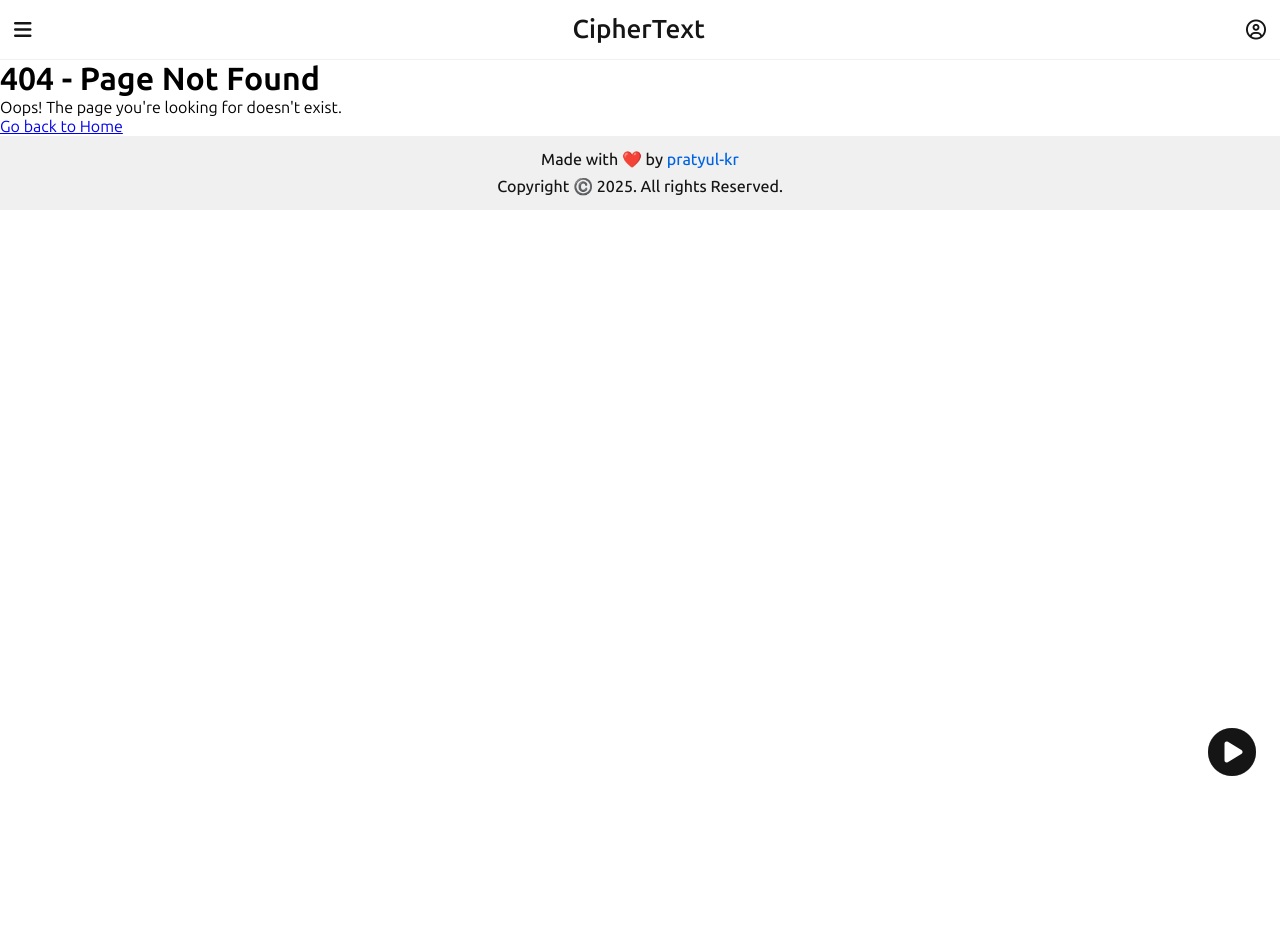
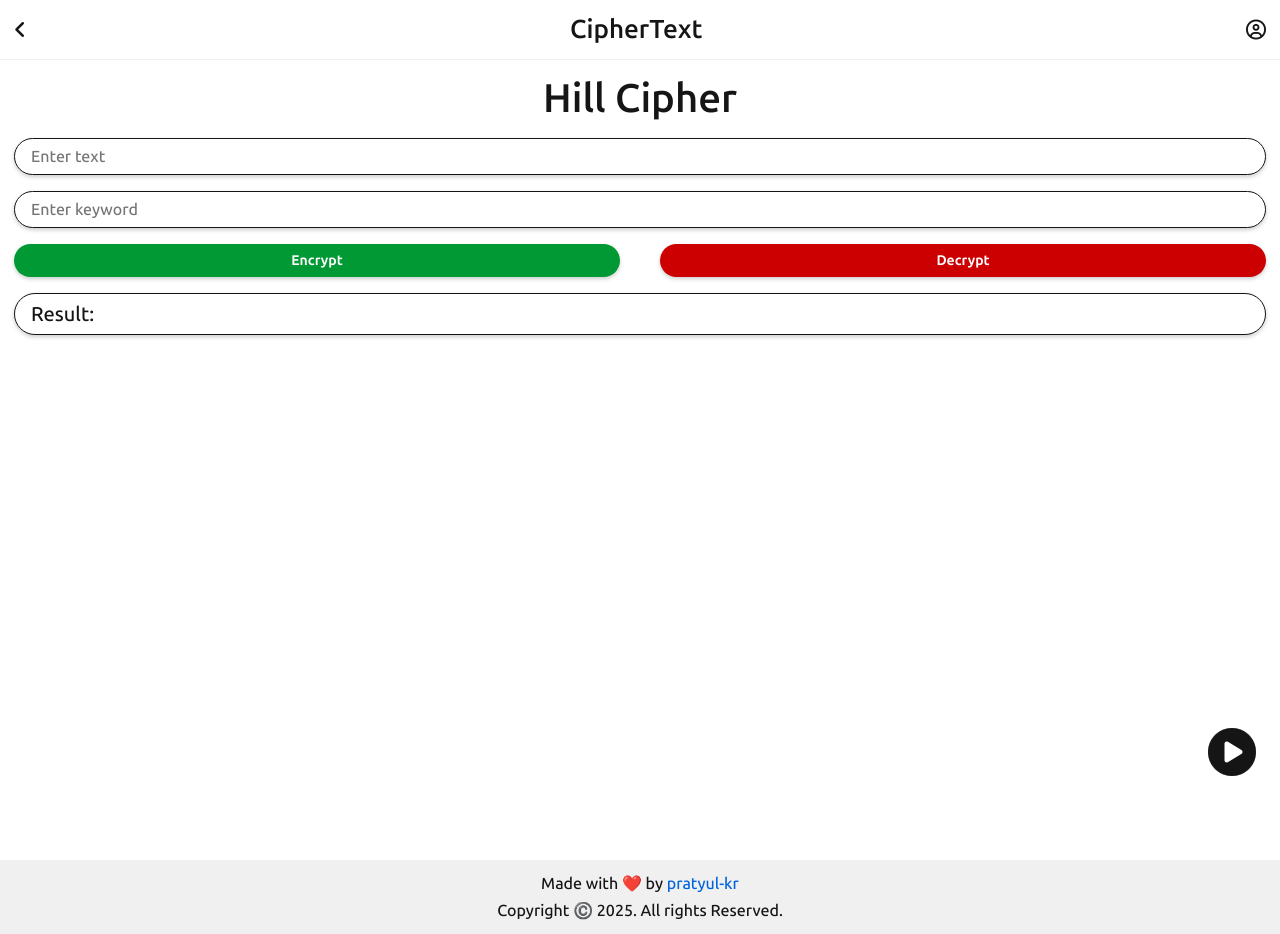
Before and after one commit to pratyul-kr/CipherText, a React (Vite) app: page /hill in a window 1280 px wide. Before the commit this address had no page. Before the commit the page ends 800 px from the top, so only its background shows below. Built offline with nearby package versions, Linux system fonts and the light colour scheme.

Commit message:
Updated code on Replit

```diff
--- a/src/App.jsx
+++ b/src/App.jsx
@@ -6,6 +6,7 @@ import Music from './components/Music';
 import Home from './pages/Home';
 import Cipher1 from './pages/Cipher1';
 import Cipher2 from './pages/Cipher2';
+import Cipher3 from './pages/Cipher3';
 import NotFound from './pages/NotFound';
 
 function App() {
@@ -16,6 +17,7 @@ function App() {
         <Route path="/" element={<Home />} />
         <Route path="/caesar" element={<Cipher1 />} />
         <Route path="/playfair" element={<Cipher2 />} />
+        <Route path="/hill" element={<Cipher3 />} />
         <Route path="*" element={<NotFound />} />
       </Routes>
       <Music />
--- a/src/components/Music.module.css
+++ b/src/components/Music.module.css
@@ -11,6 +11,11 @@
   z-index: 100;
   height: 3rem;
   width: 3rem;
+  trasition: transform 0.3s ease;
+}
+
+.fab:active {
+  transform: scale(0.9);
 }
 
 .icon {
--- a/src/components/Navbar.jsx
+++ b/src/components/Navbar.jsx
@@ -1,13 +1,15 @@
-import React from 'react';
-import { Link } from 'react-router-dom';
-import navbarStyle from './Navbar.module.css';
+import React, { useEffect } from "react";
+import { Link } from "react-router-dom";
+import navbarStyle from "./Navbar.module.css";
 
 const Navbar = () => {
   return (
     <nav className={navbarStyle.nav}>
       <div className={navbarStyle.upper_nav}>
-        <i className={`fa-solid fa-bars ${navbarStyle.icon}`}></i>
-        <Link to="/" className={navbarStyle.logo}>CipherText</Link>
+        <i className={`fa-solid fa-angle-left ${navbarStyle.icon}`}></i>
+        <Link to="/" className={navbarStyle.logo}>
+          CipherText
+        </Link>
         <i className={`fa-regular fa-user-circle ${navbarStyle.icon}`}></i>
       </div>
     </nav>
--- a/src/components/Navbar.module.css
+++ b/src/components/Navbar.module.css
@@ -1,10 +1,14 @@
 .nav {
+  position: sticky;
+  top: 0;
+  z-index: 100;
   display: flex;
   flex-direction: column;
   background-color: rgb(255, 255, 255);
   padding-block: 0.875rem;
   padding-inline: 0.875rem;
   border-bottom: 1.5px solid rgb(240, 240, 240);
+  transition: background-color 0.3s ease;
 }
 
 .upper_nav {
@@ -20,9 +24,11 @@
   font-size: 1.625rem;
   text-decoration: none;
   color: rgb(21, 21, 21);
+  background: none;
 }
 
 .icon {
   color: rgb(21, 21, 21);
   font-size: 1.25rem;
+  background: none;
 }
--- a/src/pages/Cipher2.module.css
+++ b/src/pages/Cipher2.module.css
@@ -18,10 +18,12 @@
   padding-block: 0.5rem;
   padding-inline: 1rem;
   width: 100%;
-  border: 1.5px solid rgb(240, 240, 240);
+  border: 1.5px solid rgb(21, 21, 21);
   border-radius: 2rem;
-  font-size: 0.875rem;
-    font-weight: 400;
+  font-size: 1rem;
+  font-weight: 500;
+  box-shadow: 0 2px 4px rgba(0, 0, 0, 0.2);
+  font-family: "Ubuntu Sans", serif;
 }
 
 .button_group {
@@ -38,25 +40,41 @@
   border: none;
   border-radius: 2rem;
   color: rgb(255, 255, 255);
-  font-weight: 600;
+  font-weight: 700;
   font-size: 0.875rem;
   width: 100%;
+  font-family: "Ubuntu Sans", serif;
 }
 
 .encrypt {
   background-color: rgb(0, 153, 51);
+  box-shadow: 0 2px 4px rgba(0, 0, 0, 0.2);
+  trasition: transform 0.2s ease, box-shadow 0.2s ease;
+}
+
+.encrypt:active {
+  transform: scale(0.95);
+  box-shadow: 0 2px 4px rgba(0, 0, 0, 0.2);
 }
 
 .decrypt {
   background-color: rgb(204, 0, 0);
+  box-shadow: 0 2px 4px rgba(0, 0, 0, 0.2);
+  trasition: transform 0.2s ease, box-shadow 0.2s ease;
+}
+
+.decrypt:active {
+  transform: scale(0.95);
+  box-shadow: 0 2px 4px rgba(0, 0, 0, 0.2);
 }
 
 .result {
   color: rgb(21, 21, 21);
-  border: 1.5px solid rgb(240, 240, 240);
+  border: 1.5px solid rgb(21, 21, 21);
   padding-block: 0.5rem;
   padding-inline: 1rem;
   border-radius: 2rem;
-  font-weight: 600;
+  font-weight: 500;
   font-size: 1.25rem;
+  box-shadow: 0 2px 4px rgba(0, 0, 0, 0.2);
 }
--- /dev/null
+++ b/src/pages/Cipher3.jsx
@@ -0,0 +1,199 @@
+import React, { useState } from 'react';
+import cipher3Style from './Cipher3.module.css';
+
+// Helper Function: Calculate Modular Inverse
+const modInverse = (a, m) => {
+  a = a % m;
+  for (let x = 1; x < m; x++) {
+    if ((a * x) % m === 1) return x;
+  }
+  return -1;
+};
+
+// Helper Function: Calculate Determinant
+const calculateDeterminant = (matrix) => {
+  const size = matrix.length;
+  let det = 0;
+
+  if (size === 2) {
+    det = (matrix[0][0] * matrix[1][1] - matrix[0][1] * matrix[1][0]) % 26;
+  } else if (size === 3) {
+    det =
+      (matrix[0][0] * (matrix[1][1] * matrix[2][2] - matrix[1][2] * matrix[2][1]) -
+       matrix[0][1] * (matrix[1][0] * matrix[2][2] - matrix[1][2] * matrix[2][0]) +
+       matrix[0][2] * (matrix[1][0] * matrix[2][1] - matrix[1][1] * matrix[2][0])) % 26;
+  }
+
+  return (det + 26) % 26; // Handle negative determinants
+};
+
+// Helper Function: Calculate Adjugate Matrix
+const calculateAdjugate = (matrix) => {
+  const size = matrix.length;
+  const adjugate = Array.from({ length: size }, () => Array(size).fill(0));
+
+  if (size === 2) {
+    adjugate[0][0] = matrix[1][1];
+    adjugate[0][1] = -matrix[0][1];
+    adjugate[1][0] = -matrix[1][0];
+    adjugate[1][1] = matrix[0][0];
+  } else if (size === 3) {
+    for (let i = 0; i < size; i++) {
+      for (let j = 0; j < size; j++) {
+        const minor = [];
+        for (let x = 0; x < size; x++) {
+          if (x !== i) {
+            const row = [];
+            for (let y = 0; y < size; y++) {
+              if (y !== j) {
+                row.push(matrix[x][y]);
+              }
+            }
+            minor.push(row);
+          }
+        }
+        const minorDet = calculateDeterminant(minor);
+        adjugate[j][i] = ((i + j) % 2 === 0 ? minorDet : -minorDet + 26) % 26;
+      }
+    }
+  }
+
+  return adjugate;
+};
+
+// Helper Function: Inverse Matrix Calculation
+const calculateInverseMatrix = (matrix) => {
+  const det = calculateDeterminant(matrix);
+  const detInv = modInverse(det, 26);
+
+  if (detInv === -1) {
+    alert("Matrix is not invertible under mod 26.");
+    return null;
+  }
+
+  const adjugate = calculateAdjugate(matrix);
+  const size = matrix.length;
+  const inverseMatrix = Array.from({ length: size }, () => Array(size).fill(0));
+
+  for (let i = 0; i < size; i++) {
+    for (let j = 0; j < size; j++) {
+      inverseMatrix[i][j] = (adjugate[i][j] * detInv) % 26;
+      if (inverseMatrix[i][j] < 0) {
+        inverseMatrix[i][j] += 26;
+      }
+    }
+  }
+
+  return inverseMatrix;
+};
+
+// Main Component
+const Cipher3 = () => {
+  const [text, setText] = useState('');
+  const [keyword, setKeyword] = useState('');
+  const [result, setResult] = useState('');
+
+  // Function to generate the key matrix from keyword
+  const generateKeyMatrix = () => {
+    const sanitizedKeyword = keyword.toUpperCase().replace(/[^A-Z]/g, '');
+    const keyLength = sanitizedKeyword.length;
+
+    if (keyLength !== 4 && keyLength !== 9) {
+      alert("Keyword length must be 4 (2x2) or 9 (3x3)");
+      return null;
+    }
+
+    const matrixSize = Math.sqrt(keyLength);
+    const keyMatrix = [];
+
+    for (let i = 0; i < matrixSize; i++) {
+      keyMatrix.push([]);
+      for (let j = 0; j < matrixSize; j++) {
+        const charIndex = i * matrixSize + j;
+        keyMatrix[i][j] = sanitizedKeyword.charCodeAt(charIndex) - 65;
+      }
+    }
+
+    return keyMatrix;
+  };
+
+  // Function to encrypt or decrypt
+  const transformText = (isEncrypt) => {
+    const matrix = generateKeyMatrix();
+    if (!matrix) return;
+
+    const size = matrix.length;
+    const inverseMatrix = isEncrypt ? null : calculateInverseMatrix(matrix);
+    if (!isEncrypt && !inverseMatrix) return;
+
+    const sanitizedText = text.toUpperCase().replace(/[^A-Z]/g, '');
+    let paddedText = sanitizedText;
+
+    while (paddedText.length % size !== 0) {
+      paddedText += 'X';
+    }
+
+    const textVectors = [];
+    for (let i = 0; i < paddedText.length; i += size) {
+      const vector = [];
+      for (let j = 0; j < size; j++) {
+        vector.push(paddedText.charCodeAt(i + j) - 65);
+      }
+      textVectors.push(vector);
+    }
+
+    const resultVectors = textVectors.map((vector) => {
+      const resultVector = [];
+      for (let i = 0; i < size; i++) {
+        let sum = 0;
+        for (let j = 0; j < size; j++) {
+          const value = isEncrypt ? matrix[i][j] : inverseMatrix[i][j];
+          sum += value * vector[j];
+        }
+        resultVector.push(sum % 26);
+      }
+      return resultVector;
+    });
+
+    const transformedText = resultVectors
+      .flat()
+      .map((num) => String.fromCharCode(num + 65))
+      .join('');
+
+    setResult(transformedText);
+  };
+
+  const handleEncrypt = () => transformText(true);
+  const handleDecrypt = () => transformText(false);
+
+  return (
+    <main className={cipher3Style.main}>
+      <span className={cipher3Style.title}>Hill Cipher</span>
+      <input
+        type="text"
+        placeholder="Enter text"
+        value={text}
+        onChange={(e) => setText(e.target.value)}
+        className={cipher3Style.input_box}
+      />
+      <input
+        type="text"
+        placeholder="Enter keyword"
+        value={keyword}
+        onChange={(e) => setKeyword(e.target.value)}
+        className={cipher3Style.input_box}
+      />
+      <div className={cipher3Style.button_group}>
+        <button onClick={handleEncrypt} className={`${cipher3Style.button} ${cipher3Style.encrypt}`}>
+          Encrypt
+        </button>
+        <button onClick={handleDecrypt} className={`${cipher3Style.button} ${cipher3Style.decrypt}`}>
+          Decrypt
+        </button>
+      </div>
+      <span className={cipher3Style.result}>Result: {result}</span>
+    </main>
+  );
+};
+
+export default Cipher3;
--- /dev/null
+++ b/src/pages/Cipher3.module.css
@@ -0,0 +1,80 @@
+.main {
+  display: flex;
+  flex-direction: column;
+  min-height: 100vh;
+  padding-block: 0.875rem;
+  padding-inline: 0.875rem;
+  gap: 1rem;
+}
+
+.title {
+  color: rgb(21, 21, 21);
+  font-size: 2.5rem;
+  font-weight: 600;
+  text-align: center;
+}
+
+.input_box {
+  padding-block: 0.5rem;
+  padding-inline: 1rem;
+  width: 100%;
+  border: 1.5px solid rgb(21, 21, 21);
+  border-radius: 2rem;
+  font-size: 1rem;
+  font-weight: 500;
+  box-shadow: 0 2px 4px rgba(0, 0, 0, 0.2);
+  font-family: "Ubuntu Sans", serif;
+}
+
+.button_group {
+  display: flex;
+  flex-direction: row;
+  align-items: center;
+  justify-content: center;
+  gap: 2.5rem;
+}
+
+.button {
+  padding-block: 0.5rem;
+  padding-inline: 1rem;
+  border: none;
+  border-radius: 2rem;
+  color: rgb(255, 255, 255);
+  font-weight: 700;
+  font-size: 0.875rem;
+  width: 100%;
+  font-family: "Ubuntu Sans", serif;
+}
+
+.encrypt {
+  background-color: rgb(0, 153, 51);
+  box-shadow: 0 2px 4px rgba(0, 0, 0, 0.2);
+  trasition: transform 0.2s ease, box-shadow 0.2s ease;
+}
+
+.encrypt:active {
+  transform: scale(0.95);
+  box-shadow: 0 2px 4px rgba(0, 0, 0, 0.2);
+}
+
+.decrypt {
+  background-color: rgb(204, 0, 0);
+  box-shadow: 0 2px 4px rgba(0, 0, 0, 0.2);
+  trasition: transform 0.2s ease, box-shadow 0.2s ease;
+}
+
+.decrypt:active {
+  transform: scale(0.95);
+  box-shadow: 0 2px 4px rgba(0, 0, 0, 0.2);
+}
+
+.result {
+  color: rgb(21, 21, 21);
+  border: 1.5px solid rgb(21, 21, 21);
+  padding-block: 0.5rem;
+  padding-inline: 1rem;
+  border-radius: 2rem;
+  font-weight: 500;
+  font-size: 1.25rem;
+  box-shadow: 0 2px 4px rgba(0, 0, 0, 0.2);
+}
--- a/src/pages/Home.jsx
+++ b/src/pages/Home.jsx
@@ -14,38 +14,38 @@ const Home = () => {
           <span className={homeStyle.cipher}>Playfair Cipher</span>
           <i className={`fa-solid fa-angle-right ${homeStyle.icon}`}></i>
         </Link>
-        <Link to="/monoalphabetic" className={homeStyle.link_container}>
+        <Link to="/hill" className={homeStyle.link_container}>
+          <span className={homeStyle.cipher}>Hill Cipher</span>
+          <i className={`fa-solid fa-angle-right ${homeStyle.icon}`}></i>
+        </Link>
+        <ink to="/monoalphabetic" className={homeStyle.link_container_disable}>
           <span className={homeStyle.cipher}>Monoalphabetic Cipher</span>
           <i className={`fa-solid fa-angle-right ${homeStyle.icon}`}></i>
-        </Link>
-        <Link to="/homophonic" className={homeStyle.link_container}>
+        </ink>
+        <ink to="/homophonic" className={homeStyle.link_container_disable}>
           <span className={homeStyle.cipher}>Homophonic Cipher</span>
           <i className={`fa-solid fa-angle-right ${homeStyle.icon}`}></i>
-        </Link>
-        <Link to="/" className={homeStyle.link_container}>
+        </ink>
+        <ink to="/" className={homeStyle.link_container_disable}>
           <span className={homeStyle.cipher}>Cipher</span>
           <i className={`fa-solid fa-angle-right ${homeStyle.icon}`}></i>
-        </Link>
-        <Link to="/" className={homeStyle.link_container}>
+        </ink>
+        <ink to="/" className={homeStyle.link_container_disable}>
           <span className={homeStyle.cipher}>Cipher</span>
           <i className={`fa-solid fa-angle-right ${homeStyle.icon}`}></i>
-        </Link>
-        <Link to="/" className={homeStyle.link_container}>
+        </ink>
+        <ink to="/" className={homeStyle.link_container_disable}>
           <span className={homeStyle.cipher}>Cipher</span>
           <i className={`fa-solid fa-angle-right ${homeStyle.icon}`}></i>
-        </Link>
-        <Link to="/" className={homeStyle.link_container}>
+        </ink>
+        <ink to="/" className={homeStyle.link_container_disable}>
           <span className={homeStyle.cipher}>Cipher</span>
           <i className={`fa-solid fa-angle-right ${homeStyle.icon}`}></i>
-        </Link>
-        <Link to="/" className={homeStyle.link_container}>
+        </ink>
+        <ink to="/" className={homeStyle.link_container_disable}>
           <span className={homeStyle.cipher}>Cipher</span>
           <i className={`fa-solid fa-angle-right ${homeStyle.icon}`}></i>
-        </Link>
-        <Link to="/" className={homeStyle.link_container}>
-          <span className={homeStyle.cipher}>Cipher</span>
-          <i className={`fa-solid fa-angle-right ${homeStyle.icon}`}></i>
-        </Link>
+        </ink>
       </div>
     </main>
   );
--- a/src/pages/Home.module.css
+++ b/src/pages/Home.module.css
@@ -21,6 +21,29 @@
   flex-direction: row;
   align-items: center;
   justify-content: space-between;
+  border: 1.5px solid rgb(21, 21, 21);
+  padding-block: 0.5rem;
+  padding-inline: 1rem;
+  font-size: 1rem;
+  border-radius: 2rem;
+  text-decoration: none;
+  width: 100%;
+  font-weight: 500;
+  color: rgb(21, 21, 21);
+  box-shadow: 0 2px 4px rgba(0, 0, 0, 0.2);
+  trasition: transform 0.2s ease, box-shadow 0.2s ease;
+}
+
+.link_container:active {
+  transform: scale(0.95);
+  box-shadow: 0 2px 4px rgba(0, 0, 0, 0.2);
+}
+
+.link_container_disable {
+  display: flex;
+  flex-direction: row;
+  align-items: center;
+  justify-content: space-between;
   border: 1.5px solid rgb(240, 240, 240);
   padding-block: 0.5rem;
   padding-inline: 1rem;
@@ -28,16 +51,16 @@
   border-radius: 2rem;
   text-decoration: none;
   width: 100%;
-  color: rgb(21, 21, 21);
   font-weight: 500;
+  color: rgb(240, 240, 240);
 }
 
 .icon {
-  font-size: 0.875rem;
+  font-size: 1.125rem;
   background: transparent;
 }
 
 .cipher {
-  font-size: 1rem;
+  font-size: 1.125rem;
   background: transparent;
 }
--- a/vite.config.js
+++ b/vite.config.js
@@ -8,6 +8,6 @@ export default defineConfig({
     host: true,
     open: true,
     port: 5173,
-    allowedHosts: ["4c205873-02fb-499b-8056-479bbc85f312-00-2mpnjhrcvh6ry.pike.repl.co"]
+    allowedHosts: ["4c205873-02fb-499b-8056-479bbc85f312-00-2mpnjhrcvh6ry.pike.repl.co", "4c205873-02fb-499b-8056-479bbc85f312-00-2mpnjhrcvh6ry.pike.replit.dev"]
   }
 })
```
Also changed, not shown: src/components/Music.jsx (+13 -0 lines).
